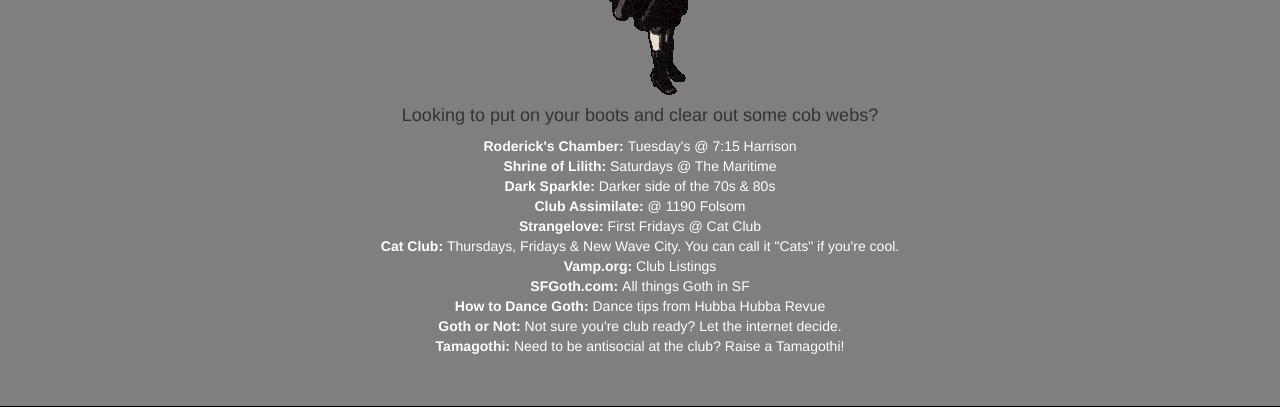
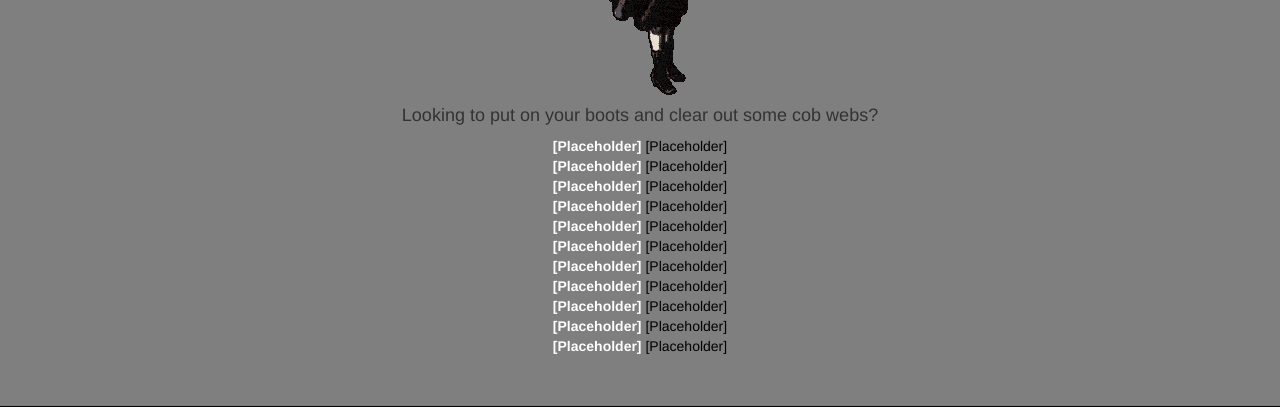
Before and after one commit to SK-24Artemis/90s-error-page, a plain HTML site: page index.html in a window 1280 px wide. Shown: the part 920-1327 px from the top of the page. Drawn offline with nearby package versions, Linux system fonts and the light colour scheme.

Commit message:
Update index.html

```diff
--- a/index.html
+++ b/index.html
@@ -103,30 +103,30 @@
                     <h4>Looking to put on your boots and clear out some cob webs?</h4>
                     </p>
                     <ul>
-                      <li><b>Roderick's Chamber: </b> <a href="https://web.archive.org/web/20001019002129/http://www.sleepyzebra.com/rodericks.html">Tuesday's @ 7:15 Harrison</a></li>
+                      <li><b>[Placeholder] </b> <a href="">[Placeholder]</a></li>
 
-                       <li><b>Shrine of Lilith: </b> <a href="https://web.archive.org/web/20000820134622/http://www.sfgoth.com/clubs/lilith/">Saturdays @ The Maritime</a></li>
+                       <li><b>[Placeholder] </b> <a href="">[Placeholder]</a></li>
 
-                        <li><b>Dark Sparkle: </b> <a href="https://web.archive.org/web/20001003155327/http://www.sepulchritude.com/darksparkle/sparkle.html">Darker side of the 70s & 80s</a></li>
+                        <li><b>[Placeholder] </b> <a href="">[Placeholder]</a></li>
 
-                        <li><b>Club Assimilate: </b> <a href="https://web.archive.org/web/20010124101500/http://www.sfgoth.com/clubs/assimilate/">@ 1190 Folsom</a></li>
+                        <li><b>[Placeholder] </b> <a href="">[Placeholder]</a></li>
 
-                        <li><b>Strangelove: </b> <a href="http://www.strangelovesf.com/">First Fridays @ Cat Club</a></li>
+                        <li><b>[Placeholder] </b> <a href="">[Placeholder]</a></li>
 
 
-                        <li><b>Cat Club: </b><a href="https://www.sfcatclub.com/">Thursdays, Fridays & New Wave City. You can call it "Cats" if you're cool.</a></li>
+                        <li><b>[Placeholder] </b><a href="">[Placeholder]</a></li>
 
-                        <li><b>Vamp.org: </b> <a href="https://www.vamp.org/gothic/clublist.html">Club Listings</a></li>
+                        <li><b>[Placeholder] </b> <a href="">[Placeholder]</a></li>
 
-                        <li><b>SFGoth.com: </b> <a href="https://web.archive.org/web/20000511173441/http://sfgoth.com/">All things Goth in SF</a></li>
+                        <li><b>[Placeholder] </b> <a href="">[Placeholder]</a></li>
 
 
-                       <li><b>How to Dance Goth: </b> <a href="https://youtu.be/idSGlaG5PAE">Dance tips from Hubba Hubba Revue</a></li>
+                       <li><b>[Placeholder] </b> <a href="">[Placeholder]</a></li>
 
 
-                        <li><b>Goth or Not: </b> <a href="https://web.archive.org/web/20020720221347/http://gothornot.com/">Not sure you're club ready? Let the internet decide.</a></li>
+                        <li><b>[Placeholder] </b> <a href="">[Placeholder]</a></li>
 
-                        <li><b>Tamagothi: </b> <a href="https://studiohunty.com/tamagothi/">Need to be antisocial at the club? Raise a Tamagothi!</a></li>
+                        <li><b>[Placeholder] </b> <a href="">[Placeholder]</a></li>
 
 
 
@@ -173,11 +173,11 @@
     <!-- Footer with all the gifs - email, guest book, etc. -->
      <footer class="mainfooter light-bg">
       <div class="row" style="text-align: center; padding-top: 30px; padding-bottom: 20px;">
-          <a href="http://hwg.org/"><img src="404_images/hwg_logo_small.png"></a>
-          <a href="https://www.vice.com/en/article/wjbjv5/what-goth-subculture-means-2018-wave-gotik-treffen"><img src="404_images/goth-inside.gif"></a>
+          <a href=""><img src="404_images/hwg_logo_small.png"></a>
+          <a href=""><img src="404_images/goth-inside.gif"></a>
           <a href="guestbook.html"><img src="404_images/GBook.gif"></a>
-          <a href="mailto:cephalopodsAreKool@example.com?Subject=This%20is%20not%20my%20email" target="_top"><img src="404_images/email.gif"></a>
-          <a href="https://html5zombo.com/"><img src="404_images/Kettgoth.gif"></a>
+          <a href="" target="_top"><img src="404_images/email.gif"></a>
+          <a href=""><img src="404_images/Kettgoth.gif"></a>
 
 
 
@@ -207,7 +207,7 @@
       <!-- Gothic Preservation Society Banner - lol I can't believe that was a thing -->
       <div class="text-center">
         <div class="" style="background-color: black; text-align: center; padding-top: 20px; padding-bottom: 5px;">
-          <a href="https://groups.google.com/g/alt.gothic/c/0pmrQqnIuIA?pli=1"><img src="404_images/gpsbanner.gif" style="padding: 35px;"></a>
+          <a href=""><img src="404_images/gpsbanner.gif" style="padding: 35px;"></a>
         </div>
       </div></div></div></div></div>
 
```
